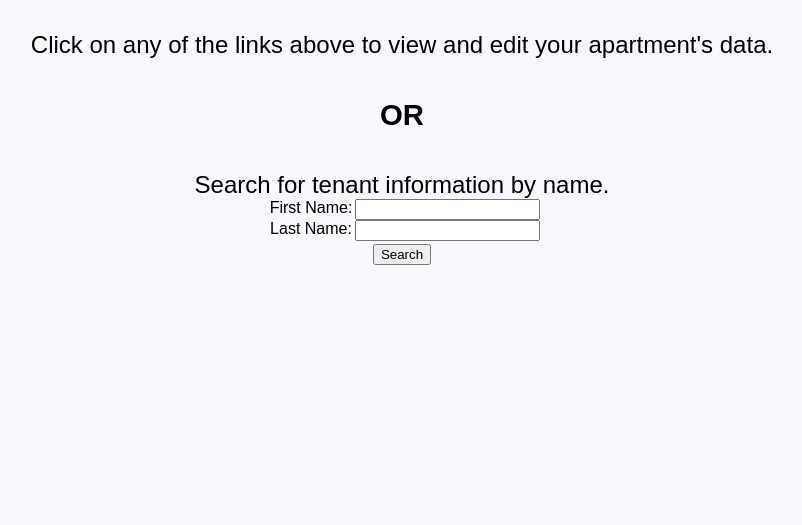
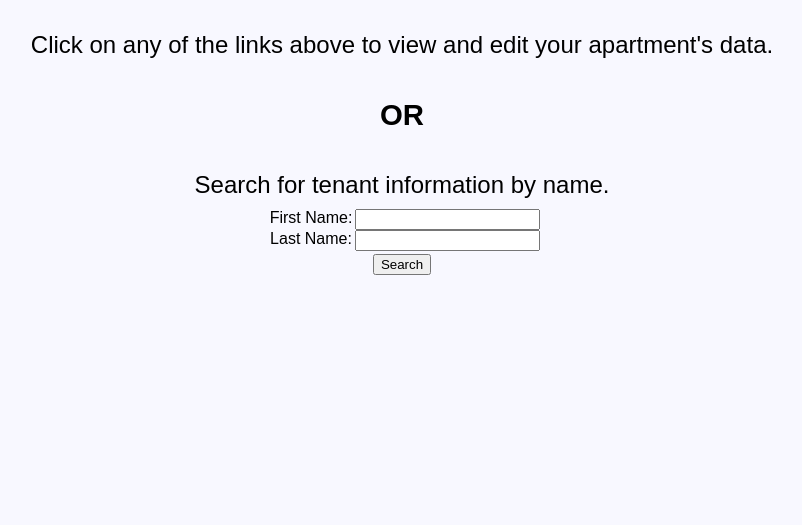
Before and after one commit to ianwissy/ApartmentManager, a Flask app: page / in a window 1280 px wide. Shown: the part 132-657 px from the top of the page, without its empty margins (238-1040 px from the left). Run offline with Flask 2, Linux system fonts and the light colour scheme; some libraries are stand-ins or nearby versions.

Commit message:
Adding things

```diff
--- a/main.py
+++ b/main.py
@@ -396,7 +396,6 @@ def infonew():
     return render_template("tenantinformationNew.html", tenants=tenants)
 
 
-
 @app.route("/tenantinformation/update")
 def edit_tenantinformation():
     tenants = json.dumps(tenants_keys(), default=str)
--- a/static/style.css
+++ b/static/style.css
@@ -101,7 +101,7 @@ table{
   min-width: 80%;
   margin-left: auto;
   margin-right: auto;
-  border-collapse: collapse;;
+  border-collapse: collapse;
 }
 
 td, th{
--- a/templates/home.html
+++ b/templates/home.html
@@ -4,7 +4,7 @@
     <p>Click on any of the links above to view and edit your apartment's data.</p>
     <h4> OR </h4>
     <p>Search for tenant information by name.</p>
-    <div class="inputblock">
+    <div class="inputblock" style="margin-top:10px">
       <div class="inputrow">
         <label>First Name:</label>
         <input type="text" id="first_name" value="">
```
